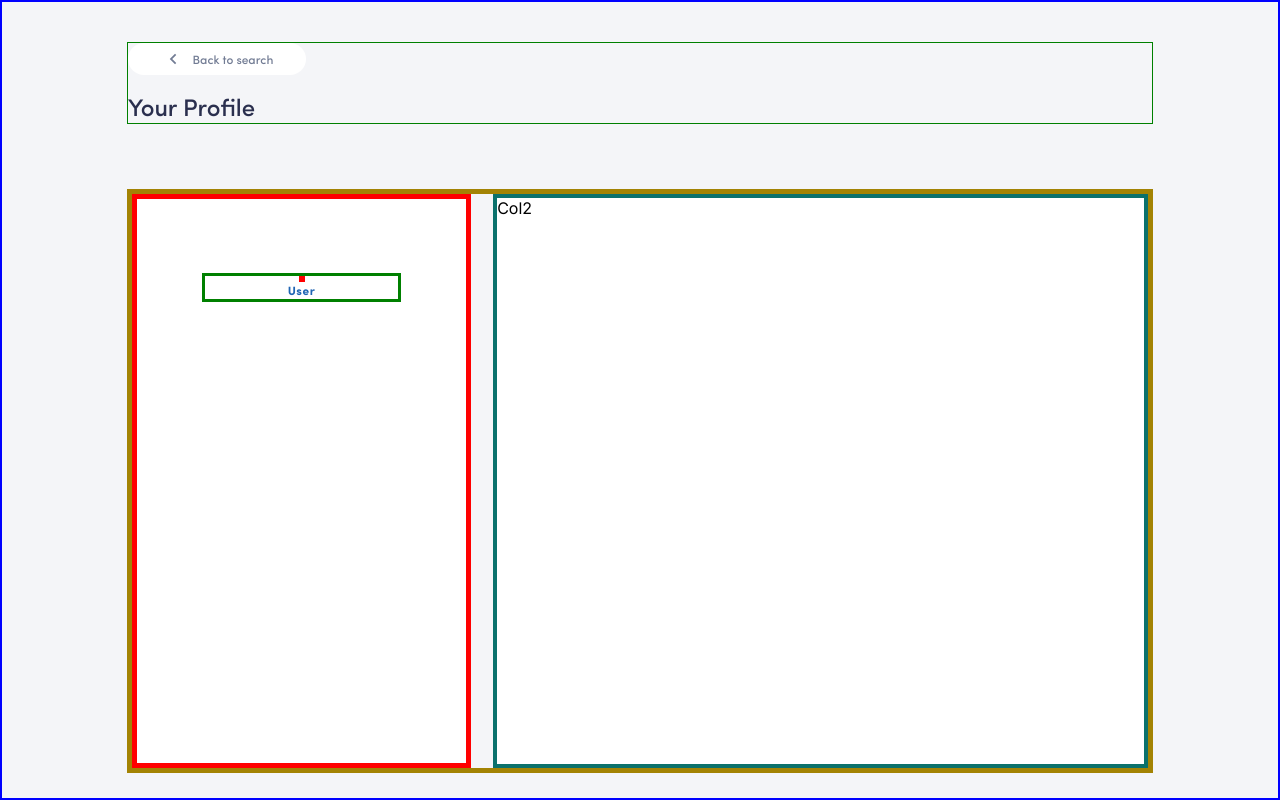
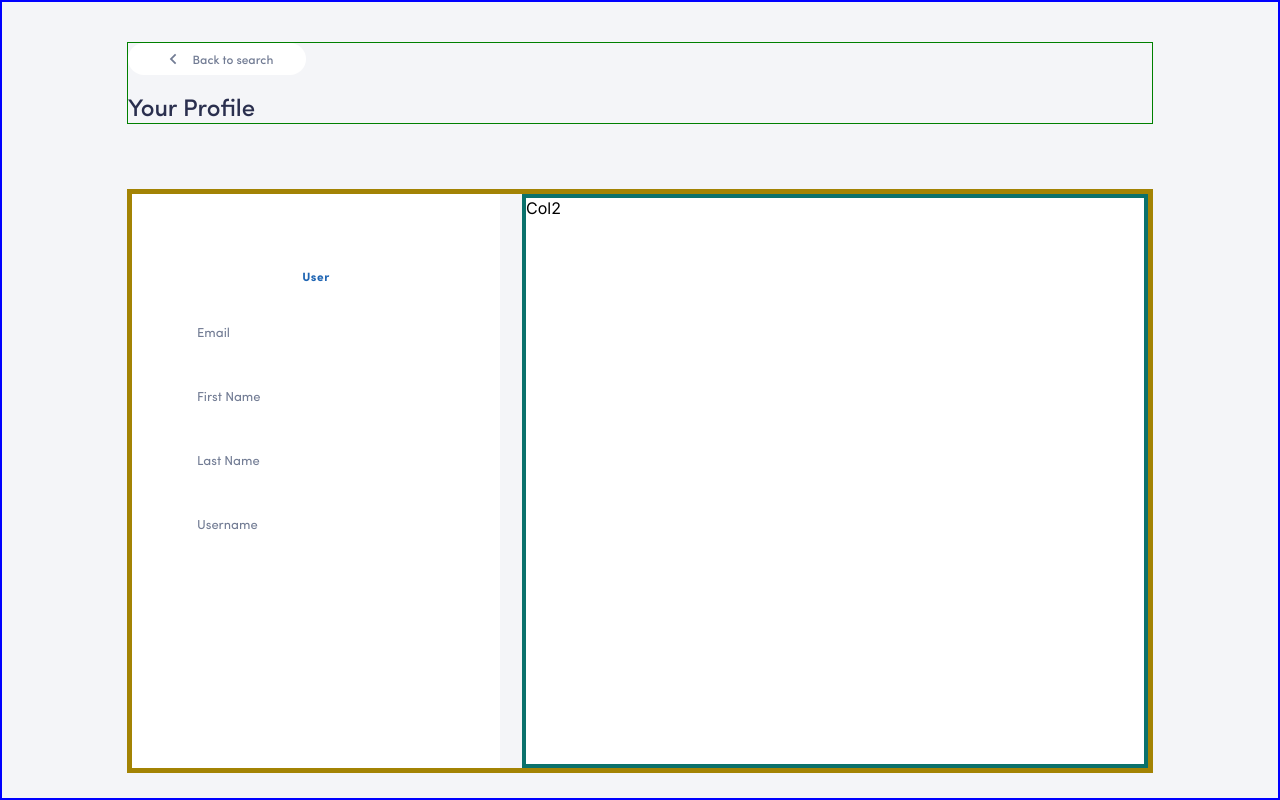
Before and after one commit to NSENGIYUMVA-Christian/weather-app-nextjs, a Next.js app in the folder client/: page /dashboard/profile in a window 1280 px wide. Built offline with nearby package versions, Linux system fonts and the light colour scheme; a web font is replaced by a local one.

Commit message:
done styling user section of profile page

```diff
--- a/client/app/dashboard/profile/page.module.scss
+++ b/client/app/dashboard/profile/page.module.scss
@@ -3,6 +3,7 @@ $bgColor:#F4F5F8;
 $white:white;
 $primary-navy:#2A2F4E;
 $blue:#1F65B3;
+$gray:#727C94;
 
 .main{
     border: 2px solid blue;
@@ -52,32 +53,49 @@ $blue:#1F65B3;
 .rowCol1{
     width: 370px;
     height: 574px;
-    border: 5px solid red;
+
     background-color: $white;
     padding:74px 65px
 }
 .rowCol1Content{
-    border: 3px solid green;
+
     width: 100%;
     .rowCol1ContentPart1{
         display: flex;
         flex-direction: column;
         align-items: center;
         justify-content: center;
+        margin-bottom:36px ;
         p{
-
             letter-spacing: 0.6px;
             font-size: 12px;
             color:$blue
         }
+        .usernames{
+            color:$primary-navy;
+            font-size: 24px;
+            line-height: 32px;
+           text-align: center;
+        }
     }
-    .usernames{
-        color:$primary-navy;
-        font-size: 24px;
-        line-height: 32px;
-        border: 3px solid red;
+   .rowCol1ContentPart2{
 
-       text-align: center;
+   }
+    .rowCol1ContentPart2FieldBox{
+        margin-bottom: 16px;
+
+   width:238px;
+   height: 48px;
+   span{
+ color:$gray;
+ font-size: 13px;
+ line-height: 16px;
+   }
+   p{
+    color:$primary-navy;
+    font-size: 16px;
+    line-height: 24px;
+   }
     }
 }
 
--- a/client/app/dashboard/profile/page.tsx
+++ b/client/app/dashboard/profile/page.tsx
@@ -43,8 +43,23 @@ const page = () => {
       <p className={`${sofiaProBold.className} `}  >User</p>
       </div>
       {/* part 2 */}
-     <div>
-
+     <div className={`${styles.rowCol1ContentPart2} `}>
+         <div className={`${styles.rowCol1ContentPart2FieldBox} `} >
+        <span className={sofiaProRegular.className} >Email</span>
+        <p className={`${sofiaProMedium.className}`}>{email}</p>
+         </div>
+         <div className={`${styles.rowCol1ContentPart2FieldBox} `} >
+        <span className={sofiaProRegular.className}>First Name</span>
+        <p className={`${sofiaProMedium.className}`} >{first_name}</p>
+         </div>
+         <div className={`${styles.rowCol1ContentPart2FieldBox} `} >
+        <span className={sofiaProRegular.className}>Last Name</span>
+        <p className={`${sofiaProMedium.className}`} >{last_name}</p>
+         </div>
+         <div className={`${styles.rowCol1ContentPart2FieldBox} `} >
+        <span className={sofiaProRegular.className}>Username</span>
+        <p className={`${sofiaProMedium.className}`} >{username}</p>
+         </div>
      </div>
     </div>
   </div>
--- a/client/app/dashboard/result/page.tsx
+++ b/client/app/dashboard/result/page.tsx
@@ -19,7 +19,7 @@ const resultPage = () => {
      const {triggerFetch,setTriggerFetch,auth,setAuth,CurrentWeatherData,setCurrentWeatherData,PastWeatherData,setPastWeatherData} = useAppContext()
 
      useEffect(()=>{
-        console.log("99999")
+
      /// set current data
      setCurrentWeatherData(getCurrentDataFromLocalStorage())
      /// set past data
```
Also changed, not shown: client/dummy/mockData.tsx (added).
